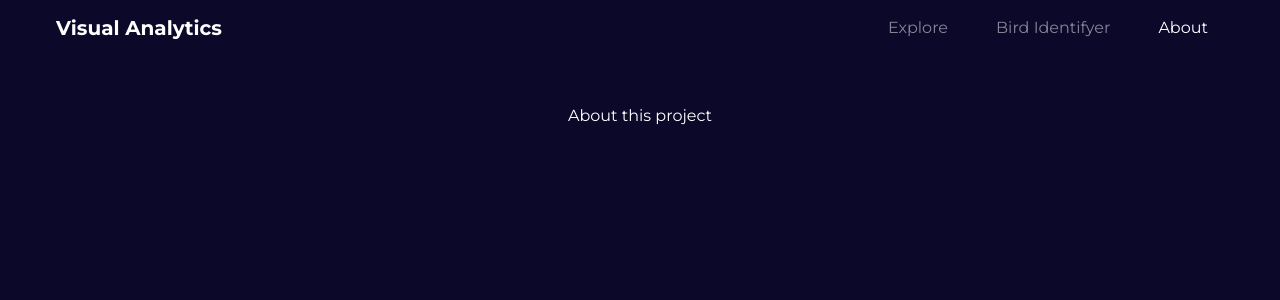
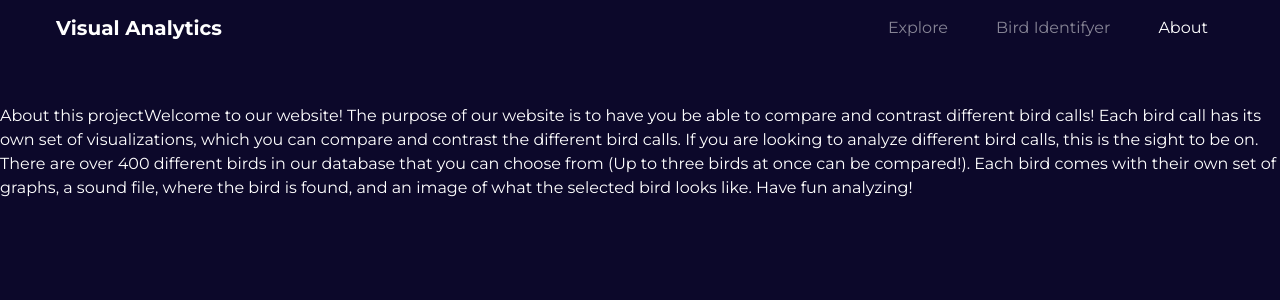
Before and after one commit to Schwar32/SE-Visual-Analytics, a React (Create React App) app in the folder reactapp/: page /About in a window 1280 px wide. Shown: the top 300 px of the page. Built offline with nearby package versions, Linux system fonts and the light colour scheme.

Commit message:
added unformatted about me text

```diff
--- a/reactapp/package.json
+++ b/reactapp/package.json
@@ -7,7 +7,8 @@
     "@testing-library/jest-dom": "^5.16.5",
     "@testing-library/react": "^13.4.0",
     "@testing-library/user-event": "^13.5.0",
-    "node": "^18.11.0",
+    "ajv": "^6.12.6",
+    "node": "^18.12.1",
     "plotly.js": "^1.58.5",
     "plotly.js-dist": "^2.15.0",
     "react": "^18.2.0",
@@ -21,7 +22,8 @@
     "react-scripts": "^5.0.1",
     "react-select": "^5.4.0",
     "three": "^0.109.0",
-    "web-vitals": "^2.1.4"
+    "web-vitals": "^2.1.4",
+    "yarn": "^1.22.19"
   },
   "scripts": {
     "start": "react-scripts start",
--- a/reactapp/src/pages/About.js
+++ b/reactapp/src/pages/About.js
@@ -5,7 +5,15 @@ function About() {
     <div>
       <div className="container-fluid ">
         <div className="row justify-content-center">
-          <p className="py-5">About this project</p>
+          <p className="py-5">About this project
+            <p1 className="py-5">
+                Welcome to our website! The purpose of our website is to have you be able to compare and contrast different bird calls! Each bird call has its own set of visualizations, which you can compare and contrast the different bird calls.
+
+                If you are looking to analyze different bird calls, this is the sight to be on. There are over 400 different birds in our database that you can choose from (Up to three birds at once can be compared!).
+
+                Each bird comes with their own set of graphs, a sound file, where the bird is found, and an image of what the selected bird looks like. Have fun analyzing!
+            </p1>
+          </p>
         </div>
       </div>
     </div>
```
Also changed, not shown: 2 other files (tests, documents, lock files or other folders).
